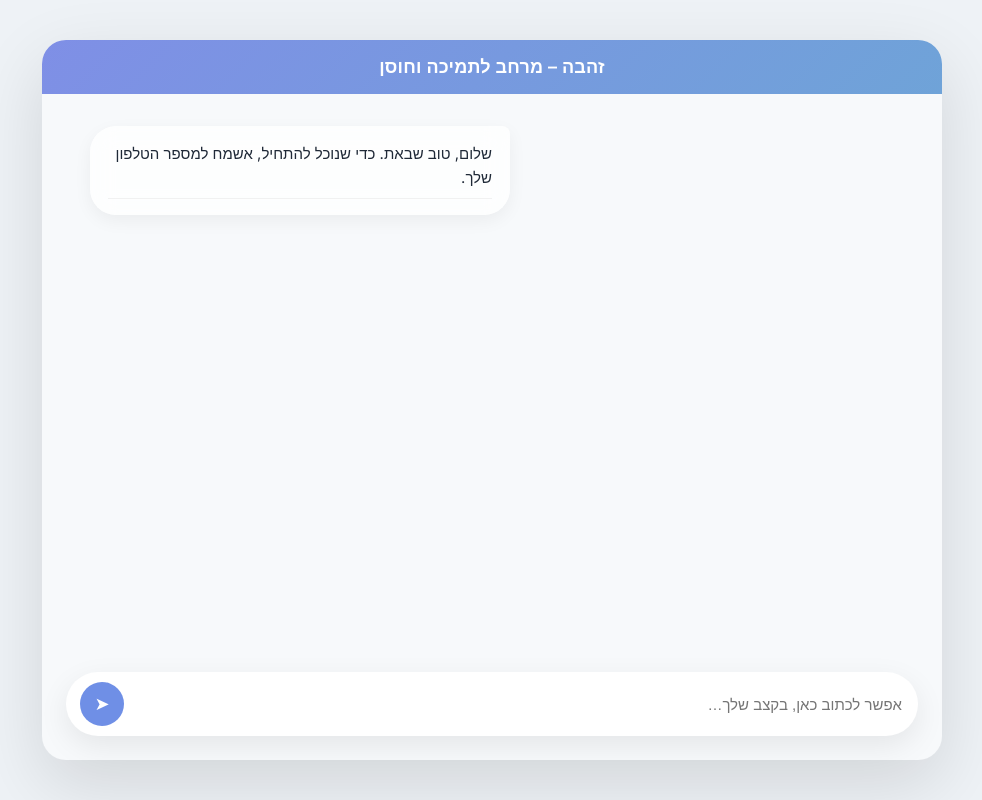
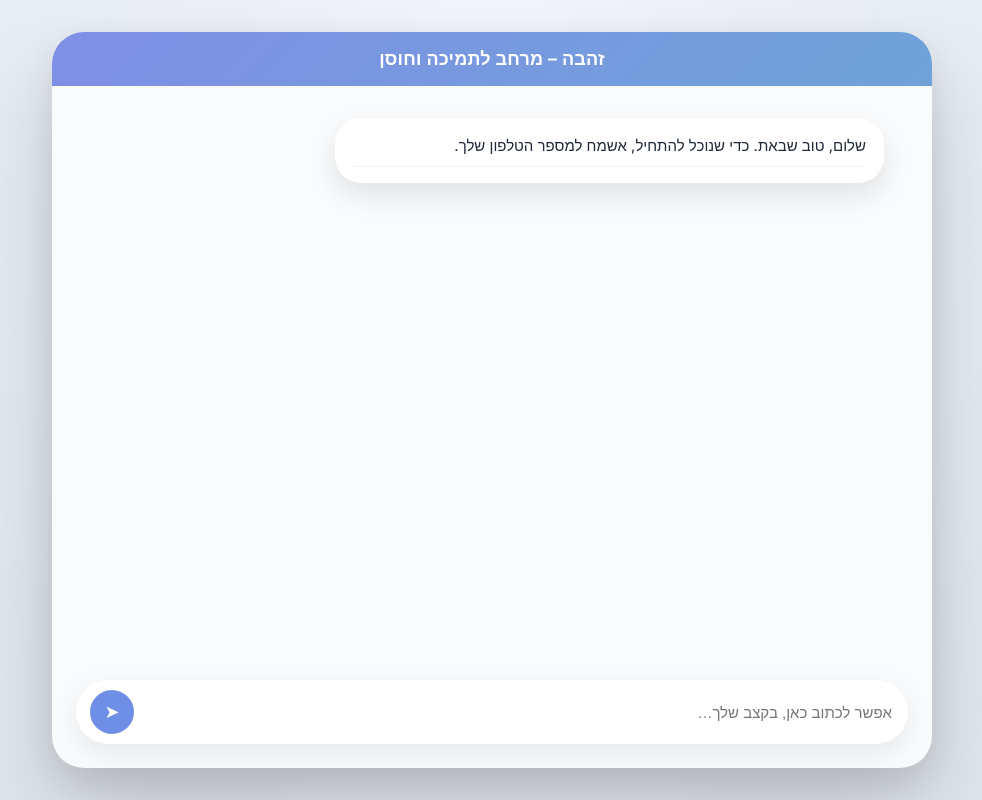
Before and after one commit to inaama8888/AI-agent-for-healthcare-, a React (Create React App) app in the folder client/: page / in a window 1280 px wide. Shown: the whole page, without its empty margins (148-1130 px from the left). Built offline with nearby package versions, Linux system fonts and the light colour scheme.

Commit message:
נעמה ניסיתי nbxvjgrh

```diff
--- a/client/src/styles/Chat.css
+++ b/client/src/styles/Chat.css
@@ -45,22 +45,32 @@ body {
 /* ===== App shell ===== */
 .app-shell {
   min-height: 100vh;
+  background: radial-gradient(
+    circle at top,
+    #f4f7fb 0%,
+    #e9eef5 45%,
+    #dfe5ec 100%
+  );
   display: flex;
   justify-content: center;
   align-items: center;
-  padding: 32px;
+  padding: 24px;
 }
-
 /* ===== Chat container ===== */
 .chat-container {
   width: 100%;
-  max-width: 900px;
-  height: min(90vh, 900px);
+  max-width: 880px;
+  height: min(92vh, 880px);
+  background: #f9fbfd;
+  border-radius: 32px;
+
+  box-shadow:
+    0 40px 90px rgba(0, 0, 0, 0.18),
+    0 12px 30px rgba(0, 0, 0, 0.08),
+    inset 0 1px 0 rgba(255,255,255,0.7);
+
   display: flex;
   flex-direction: column;
-  background: var(--bg-canvas);
-  border-radius: 24px;
-  box-shadow: 0 24px 70px rgba(0, 0, 0, 0.12);
   overflow: hidden;
 }
 
@@ -104,11 +114,15 @@ body {
 
 /* ===== Bot message ===== */
 .message.bot {
-  align-self: flex-end;
-  background: var(--bot-bg);
-  border-top-right-radius: 8px;
-  max-width: 420px;
-  box-shadow: 0 6px 18px rgba(0, 0, 0, 0.05);
+  background: #ffffff;
+  box-shadow:
+    0 12px 28px rgba(0,0,0,0.10);
+}
+
+.message.user {
+  background: #e7efff;
+  box-shadow:
+    0 10px 24px rgba(0,0,0,0.08);
 }
 
 .message.bot::after {
```
Also changed, not shown: 6 other files (tests, documents, lock files or other folders).
